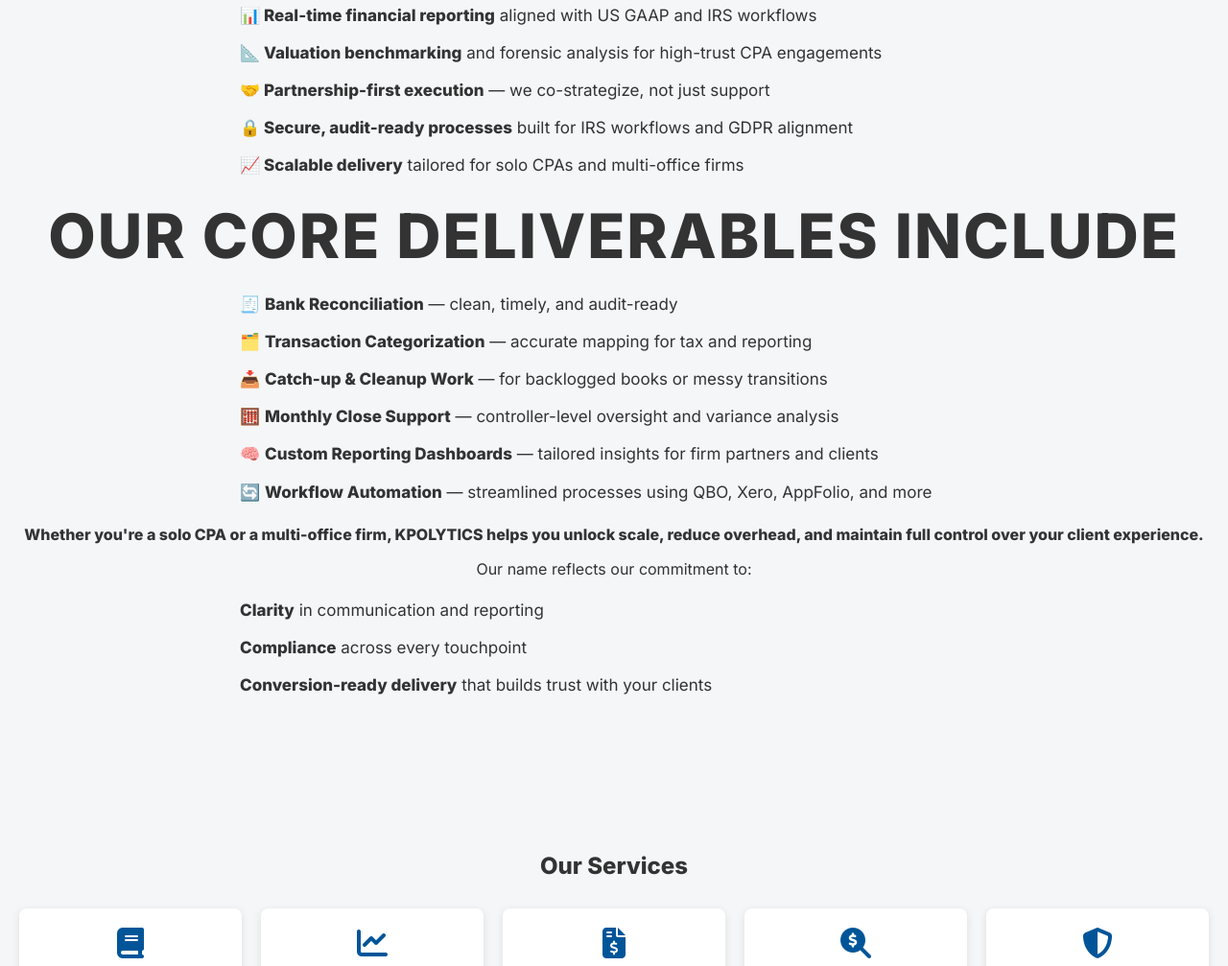
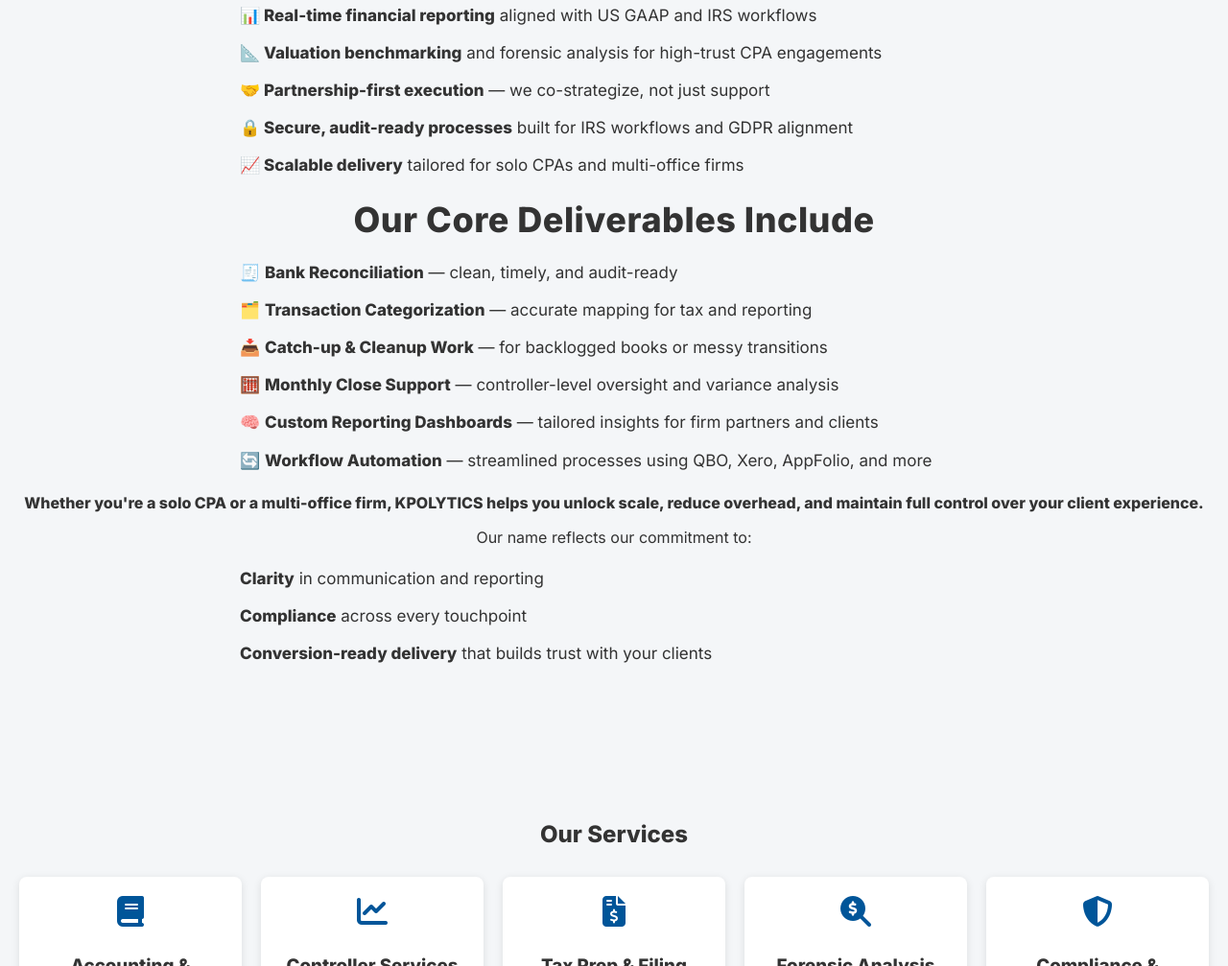
Before and after one commit to YogeshChhajed/KPOlytics, a plain HTML site: page index.html in a window 1280 px wide. Shown: the part 868-1875 px from the top of the page at 96% size. Drawn offline with Linux system fonts and the light colour scheme.

Commit message:
Update styles.css

```diff
--- a/styles.css
+++ b/styles.css
@@ -263,12 +263,12 @@ nav {
   margin-bottom: 10px; /* Reduce from default or inherited spacing */
 }
 .core-deliverable-title {
-  font-size: 64px;
-  font-weight: 800;
-  text-transform: uppercase;
-  letter-spacing: 2px;
+  font-size: 36px;
+  font-weight: 700;
+  text-transform: none;
+  letter-spacing: 0.5px;
   margin-top: 0;
-  margin-bottom: 10px;
+  margin-bottom: 20px;
   text-align: center;
-  color: #333; /* or white if used in hero section */
+  color: #333;
 }
```
